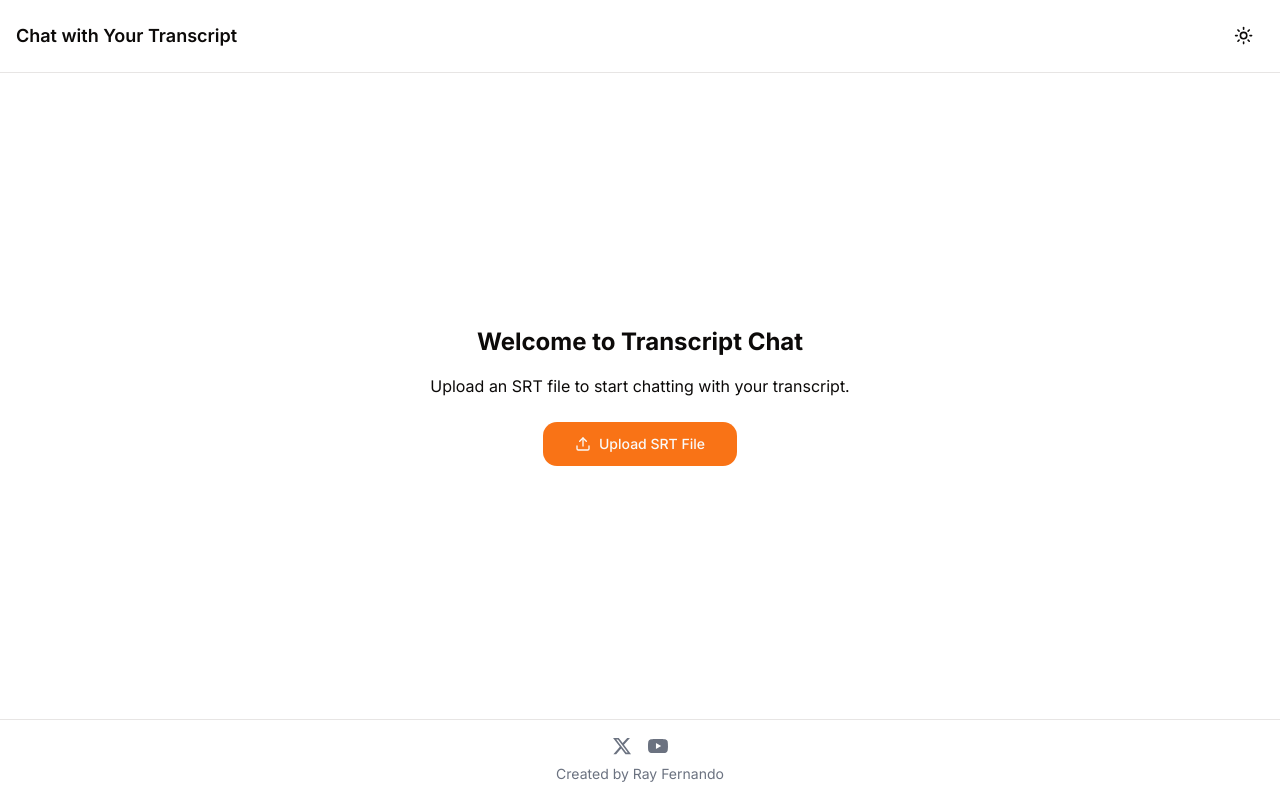
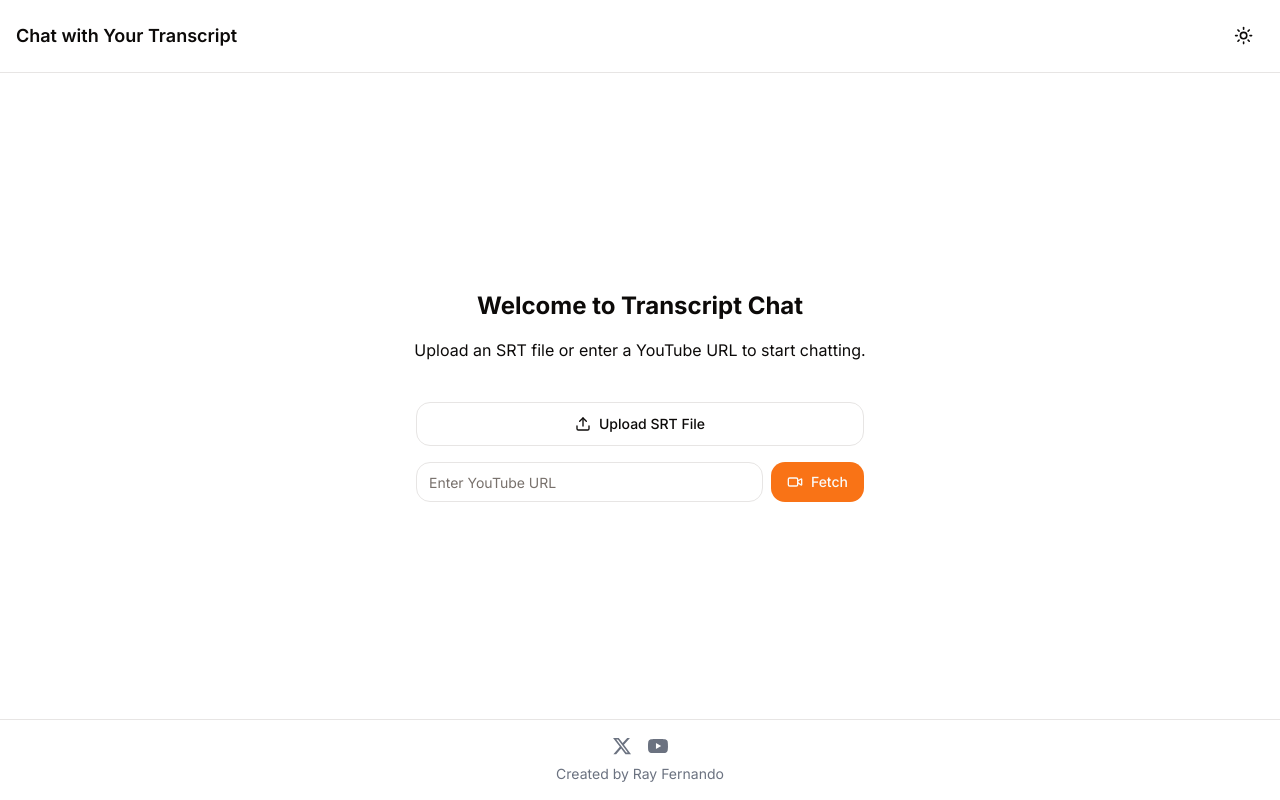
Before and after one commit to RayFernando1337/transcript-chat, a Next.js app: page / in a window 1280 px wide. Built offline with nearby package versions, Linux system fonts and the light colour scheme.

Commit message:
Chat with URL transcripts

```diff
--- /dev/null
+++ b/app/api/transcript/route.ts
@@ -0,0 +1,22 @@
+import { NextResponse } from 'next/server';
+import { YoutubeTranscript } from 'youtube-transcript';
+
+export async function GET(request: Request) {
+  const { searchParams } = new URL(request.url)
+  const videoId = searchParams.get('videoId');
+
+  if (!videoId) {
+    return NextResponse.json({ error: 'Missing videoId' }, { status: 400 });
+  }
+
+  try {
+    const transcript = await YoutubeTranscript.fetchTranscript(videoId);
+    if (transcript.length === 0) {
+      return NextResponse.json({ error: 'No transcript available for this video' }, { status: 404 });
+    }
+    return NextResponse.json(transcript);
+  } catch (error) {
+    console.error('Error fetching transcript:', error);
+    return NextResponse.json({ error: 'Failed to fetch transcript. The video might be live or have no available transcript.' }, { status: 500 });
+  }
+}
--- a/components/TranscriptChat.tsx
+++ b/components/TranscriptChat.tsx
@@ -3,10 +3,10 @@
 import { useState, useCallback, useRef, useEffect } from "react";
 import { Button } from "@/components/ui/button";
 import { Input } from "@/components/ui/input";
-import { Upload, Send } from "lucide-react";
+import { Upload, Send, Video, Loader2 } from "lucide-react";
 import { parseSRT } from "@/utils/srtParser";
 import ReactMarkdown from "react-markdown";
-import { Message } from "@/types";
+import { Message, TranscriptEntry } from "@/types";
 import { ScrollArea } from "@/components/ui/scroll-area";
 import { Tabs, TabsContent, TabsList, TabsTrigger } from "@/components/ui/tabs";
 
@@ -15,6 +15,7 @@ const TranscriptChat = () => {
   const [messages, setMessages] = useState<Message[]>([]);
   const [input, setInput] = useState("");
   const [isLoading, setIsLoading] = useState(false);
+  const [youtubeUrl, setYoutubeUrl] = useState("");
   const scrollAreaRef = useRef<HTMLDivElement>(null);
 
   useEffect(() => {
@@ -84,6 +85,65 @@ const TranscriptChat = () => {
     }
   }, []);
 
+  const handleYoutubeUrlChange = useCallback((e: React.ChangeEvent<HTMLInputElement>) => {
+    setYoutubeUrl(e.target.value);
+  }, []);
+
+  const handleYoutubeSubmit = useCallback(async () => {
+    if (!youtubeUrl.trim() || isLoading) return;
+    setIsLoading(true);
+
+    try {
+      const videoId = extractVideoId(youtubeUrl);
+      if (!videoId) throw new Error("Invalid YouTube URL");
+
+      setMessages((prev) => [
+        ...prev,
+        { id: Date.now().toString(), role: 'assistant', content: 'Fetching transcript...' },
+      ]);
+
+      const response = await fetch(`/api/transcript?videoId=${videoId}`);
+      if (!response.ok) {
+        const errorData = await response.json();
+        throw new Error(errorData.error || "Failed to fetch transcript");
+      }
+
+      const transcriptData: TranscriptEntry[] = await response.json();
+      if (transcriptData.length === 0) {
+        throw new Error("No transcript available for this video");
+      }
+      const parsedTranscript = transcriptData.map(entry => entry.text).join(' ');
+      setTranscript(parsedTranscript);
+
+      setMessages((prev) => [
+        ...prev.slice(0, -1), // Remove the "Fetching transcript..." message
+        { id: Date.now().toString(), role: 'assistant', content: 'Transcript fetched successfully. You can now ask questions about the video.' },
+      ]);
+    } catch (error) {
+      console.error('Error fetching YouTube transcript:', error);
+      setMessages((prev) => [
+        ...prev.slice(0, -1), // Remove the "Fetching transcript..." message
+        { id: Date.now().toString(), role: 'assistant', content: `Failed to fetch YouTube transcript: ${error instanceof Error ? error.message : 'Unknown error'}` },
+      ]);
+    } finally {
+      setIsLoading(false);
+    }
+  }, [youtubeUrl, isLoading]);
+
+  const extractVideoId = (url: string): string | null => {
+    const regexes = [
+      /(?:youtube\.com\/(?:[^\/]+\/.+\/|(?:v|e(?:mbed)?)\/|.*[?&]v=)|youtu\.be\/)([^"&?\/\s]{11})/,
+      /youtube\.com\/live\/([^"&?\/\s]+)/  // New regex for live URLs
+    ];
+
+    for (const regex of regexes) {
+      const match = url.match(regex);
+      if (match) return match[1];
+    }
+
+    return null;
+  };
+
   const renderMessage = useCallback((m: Message) => (
     <div key={m.id} className={`mb-4 ${m.role === "user" ? "text-right" : "text-left"}`}>
       <span className={`inline-block p-2 rounded-lg ${
@@ -105,7 +165,8 @@ const TranscriptChat = () => {
       {!transcript ? (
         <div className="flex flex-col items-center justify-center flex-grow text-center p-6">
           <h2 className="text-2xl font-bold mb-4">Welcome to Transcript Chat</h2>
-          <p className="mb-6">Upload an SRT file to start chatting with your transcript.</p>
+          <p className="mb-6">Upload an SRT file or enter a YouTube URL to start chatting.</p>
+          <div className="flex flex-col space-y-4 w-full max-w-md">
             <Input
               type="file"
               accept=".srt"
@@ -113,12 +174,25 @@ const TranscriptChat = () => {
               className="hidden"
               id="transcript-upload"
             />
-          <Button asChild variant="default" size="lg">
+            <Button asChild variant="outline" size="lg">
               <label htmlFor="transcript-upload" className="cursor-pointer">
                 <Upload className="w-4 h-4 mr-2" />
                 Upload SRT File
               </label>
             </Button>
+            <div className="flex space-x-2">
+              <Input
+                type="text"
+                placeholder="Enter YouTube URL"
+                value={youtubeUrl}
+                onChange={handleYoutubeUrlChange}
+              />
+              <Button onClick={handleYoutubeSubmit} disabled={isLoading}>
+                <Video className="w-4 h-4 mr-2" />
+                Fetch
+              </Button>
+            </div>
+          </div>
         </div>
       ) : (
         <Tabs defaultValue="chat" className="flex flex-col h-full">
@@ -127,7 +201,7 @@ const TranscriptChat = () => {
             <TabsTrigger value="transcript">Transcript</TabsTrigger>
           </TabsList>
           <TabsContent value="chat" className="flex-grow flex flex-col">
-            <ScrollArea className="flex-grow p-4">
+            <ScrollArea className="flex-grow p-4" ref={scrollAreaRef}>
               {messages.map(renderMessage)}
             </ScrollArea>
             <div className="border-t p-4">
@@ -137,9 +211,10 @@ const TranscriptChat = () => {
                   onChange={handleInputChange}
                   placeholder="Ask a question..."
                   className="flex-grow"
+                  disabled={isLoading}
                 />
                 <Button type="submit" disabled={isLoading} size="icon">
-                  <Send className="w-4 h-4" />
+                  {isLoading ? <Loader2 className="w-4 h-4 animate-spin" /> : <Send className="w-4 h-4" />}
                 </Button>
               </form>
             </div>
--- a/package.json
+++ b/package.json
@@ -29,7 +29,9 @@
     "react-dom": "^18",
     "react-markdown": "^9.0.1",
     "tailwind-merge": "^2.5.2",
-    "tailwindcss-animate": "^1.0.7"
+    "tailwindcss-animate": "^1.0.7",
+    "youtube-transcript": "^1.2.1",
+    "youtube-transcript-api": "^1.1.2"
   },
   "devDependencies": {
     "@tailwindcss/typography": "^0.5.14",
```
Also changed, not shown: types/index.ts (+10 -0 lines), 1 other file (tests, documents, lock files or other folders). Lines whose indentation alone changed are shown as unchanged.
